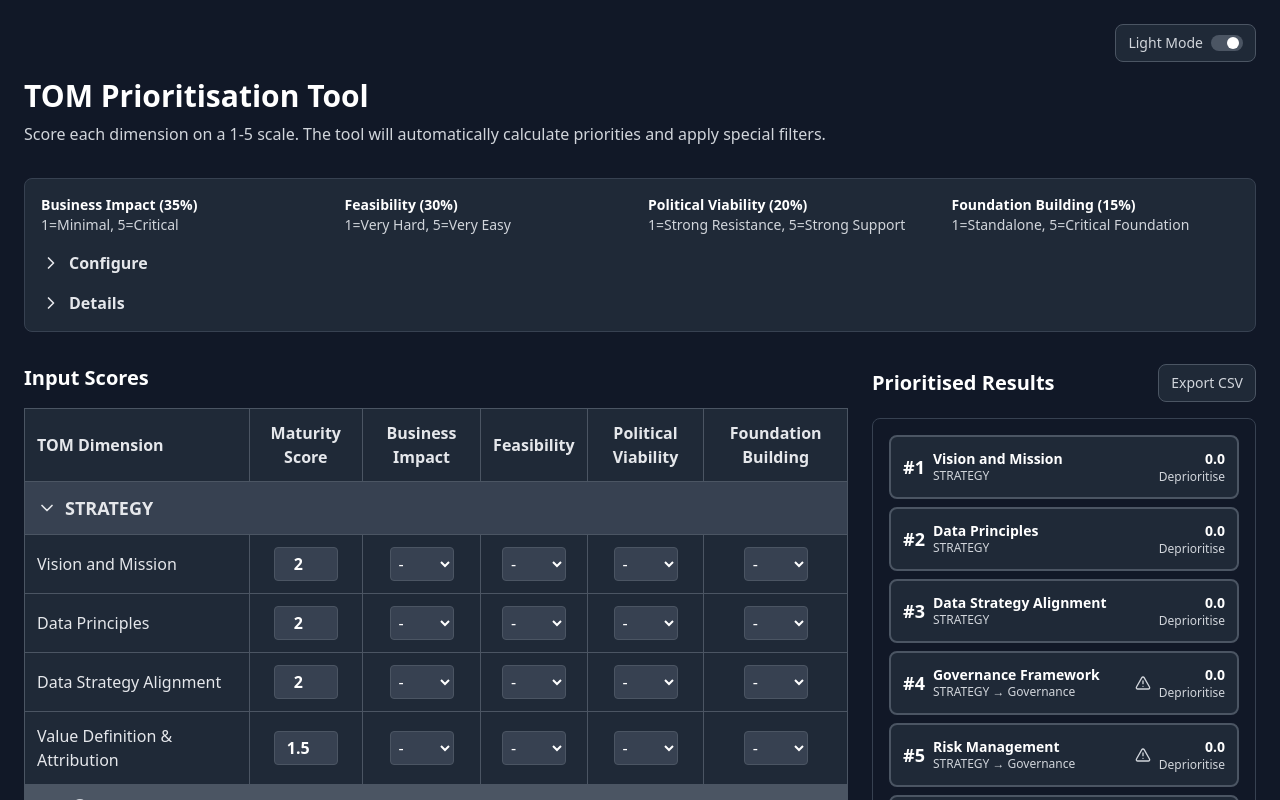
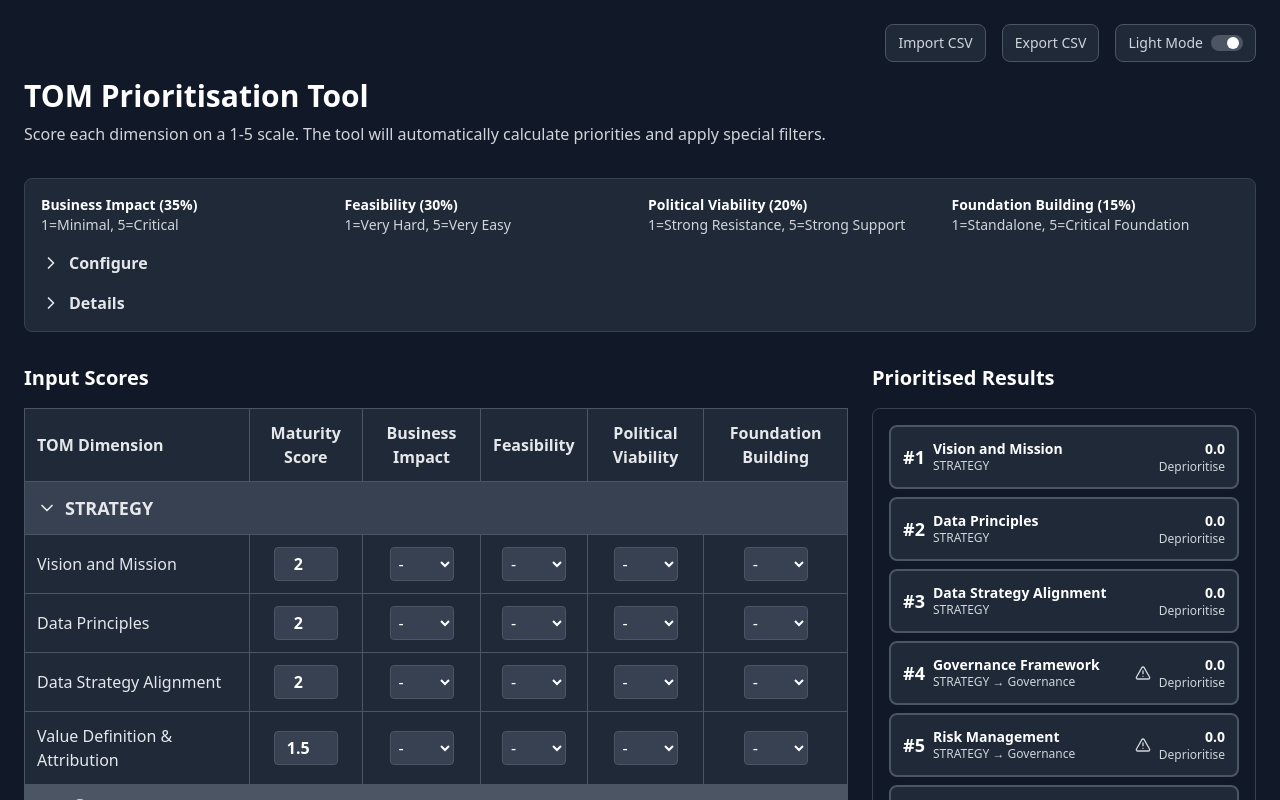
Before and after one commit to nickedell/prioritisation, a React (Vite) app: page / in a window 1280 px wide. Shown: the top 800 px of the page. Built offline with nearby package versions, Linux system fonts and the light colour scheme.

Commit message:
move button, import

```diff
--- a/src/App.tsx
+++ b/src/App.tsx
@@ -32,11 +32,70 @@ const App = () => {
         );
     };
 
+    // MOVED FROM PrioritisationResults.tsx
+    const handleExport = () => {
+        const headers = ['Rank', 'TOM Dimension', 'Category', 'Sub Dimension', 'Maturity Score', 'Business Impact', 'Feasibility', 'Political Viability', 'Foundation Building', 'Base Score', 'Adjusted Score', 'Priority Tier', 'Filters Applied'];
+        const csvData = prioritisedDimensions.map((dim, index) => [
+            index + 1, dim.name, dim.category, dim.subDimension || '', dim.currentScore, dim.businessImpact,
+            dim.feasibility, dim.political, dim.foundation, dim.baseScore.toFixed(2), dim.adjustedScore.toFixed(2),
+            dim.tier, dim.filters.join('; ')
+        ]);
+        const csvContent = [headers, ...csvData].map(row => row.map(field => `"${String(field).replace(/"/g, '""')}"`).join(',')).join('\n');
+        const blob = new Blob([csvContent], { type: 'text/csv;charset=utf-8;' });
+        const link = document.createElement('a');
+        link.href = URL.createObjectURL(blob);
+        link.setAttribute('download', 'tom-prioritisation-results.csv');
+        document.body.appendChild(link);
+        link.click();
+        document.body.removeChild(link);
+    };
+
+    // NEW: Function to handle CSV import
+    const handleImport = (event: React.ChangeEvent<HTMLInputElement>) => {
+        const file = event.target.files?.[0];
+        if (!file) return;
+
+        const reader = new FileReader();
+        reader.onload = (e) => {
+            const text = e.target?.result as string;
+            const rows = text.split('\n').slice(1); // Skip header row
+
+            const newDimensions = [...tomDimensions];
+
+            rows.forEach(row => {
+                // Basic CSV parsing, assumes no commas within quoted fields for simplicity
+                const columns = row.trim().split(',');
+
+                // Use the name from column 1 to find the dimension
+                const name = columns[1]?.replace(/"/g, '').trim();
+                const dimension = newDimensions.find(d => d.name === name);
+
+                if (dimension) {
+                    dimension.currentScore = parseFloat(columns[4]?.replace(/"/g, '')) || 0;
+                    dimension.businessImpact = parseInt(columns[5]?.replace(/"/g, '')) || 0;
+                    dimension.feasibility = parseInt(columns[6]?.replace(/"/g, '')) || 0;
+                    dimension.political = parseInt(columns[7]?.replace(/"/g, '')) || 0;
+                    dimension.foundation = parseInt(columns[8]?.replace(/"/g, '')) || 0;
+                }
+            });
+
+            setTomDimensions(newDimensions);
+        };
+        reader.readAsText(file);
+
+        // Reset file input to allow re-uploading the same file
+        event.target.value = '';
+    };
+
     return (
         <div className={darkMode ? 'bg-gray-900' : 'bg-gray-50'}>
             <div className={`max-w-7xl mx-auto p-6 min-h-screen ${darkMode ? 'text-gray-100' : 'text-gray-900'}`}>
-        <Header darkMode={darkMode} setDarkMode={setDarkMode} />
-
+                <Header
+                    darkMode={darkMode}
+                    setDarkMode={setDarkMode}
+                    onExportClick={handleExport}
+                    onImportFileSelect={handleImport}
+                />
                 <div className="mb-8">
                     <Configuration
                         weights={weights}
@@ -44,9 +103,7 @@ const App = () => {
                         darkMode={darkMode}
                     />
                 </div>
-
                 <div className="flex flex-col lg:flex-row gap-6">
-          {/* Left side - Input Scores */}
                     <div className="flex-1">
                         <h2 className={`text-xl font-semibold mb-4 ${darkMode ? 'text-white' : 'text-gray-900'}`}>Input Scores</h2>
                         <DimensionTable
@@ -55,8 +112,6 @@ const App = () => {
                             darkMode={darkMode}
                         />
                     </div>
-
-          {/* Right sidebar - Prioritised Results */}
                     <div className="w-full lg:w-96 flex-shrink-0">
                         <div className="sticky top-6">
                             <PrioritisationResults
--- a/src/components/Header.tsx
+++ b/src/components/Header.tsx
@@ -1,32 +1,54 @@
-import React from 'react';
+import React, { useRef } from 'react';
 
 interface HeaderProps {
     darkMode: boolean;
     setDarkMode: (value: boolean) => void;
+    onExportClick: () => void;
+    onImportFileSelect: (event: React.ChangeEvent<HTMLInputElement>) => void;
 }
 
-const Header: React.FC<HeaderProps> = ({ darkMode, setDarkMode }) => {
+const Header: React.FC<HeaderProps> = ({ darkMode, setDarkMode, onExportClick, onImportFileSelect }) => {
+    const fileInputRef = useRef<HTMLInputElement>(null);
+
+    const handleImportClick = () => {
+        fileInputRef.current?.click();
+    };
+
     return (
         <>
-            <div className="flex justify-end mb-4">
+            <div className="flex justify-end items-center mb-4 space-x-4">
+                {/* NEW: Import and Export buttons */}
+                <div>
+                    <input
+                        type="file"
+                        ref={fileInputRef}
+                        onChange={onImportFileSelect}
+                        className="hidden"
+                        accept=".csv"
+                    />
+                    <button
+                        onClick={handleImportClick}
+                        className={`px-3 py-2 rounded-lg text-sm font-medium transition-colors ${darkMode ? 'bg-gray-800 text-gray-300 hover:bg-gray-700 border border-gray-600' : 'bg-white text-gray-700 hover:bg-gray-100 border border-gray-300'}`}
+                    >
+                        Import CSV
+                    </button>
+                </div>
                 <button
-                onClick={() => setDarkMode(!darkMode)}
-                className={`flex items-center space-x-2 px-3 py-2 rounded-lg transition-colors ${
-                    darkMode
-                    ? 'bg-gray-800 text-gray-300 hover:bg-gray-700 hover:text-white border border-gray-600'
-                    : 'bg-white text-gray-700 hover:bg-gray-100 border border-gray-300'
-                }`}
+                    onClick={onExportClick}
+                    className={`px-3 py-2 rounded-lg text-sm font-medium transition-colors ${darkMode ? 'bg-gray-800 text-gray-300 hover:bg-gray-700 border border-gray-600' : 'bg-white text-gray-700 hover:bg-gray-100 border border-gray-300'}`}
                 >
-                <span className="text-sm font-medium">{darkMode ? 'Light Mode' : 'Dark Mode'}</span>
-                <div className={`w-8 h-4 rounded-full relative transition-colors ${
-                    darkMode ? 'bg-gray-600' : 'bg-gray-300'
-                }`}>
-                    <div className={`w-3 h-3 rounded-full absolute top-0.5 transition-transform ${
-                    darkMode
-                        ? 'bg-white translate-x-4'
-                        : 'bg-gray-600 translate-x-0.5'
-                    }`} />
-                </div>
+                    Export CSV
+                </button>
+
+                {/* Dark/Light Mode Toggle */}
+                <button
+                    onClick={() => setDarkMode(!darkMode)}
+                    className={`flex items-center space-x-2 px-3 py-2 rounded-lg transition-colors ${darkMode ? 'bg-gray-800 text-gray-300 hover:bg-gray-700 border border-gray-600' : 'bg-white text-gray-700 hover:bg-gray-100 border border-gray-300'}`}
+                >
+                    <span className="text-sm font-medium">{darkMode ? 'Light Mode' : 'Dark Mode'}</span>
+                    <div className={`w-8 h-4 rounded-full relative transition-colors ${darkMode ? 'bg-gray-600' : 'bg-gray-300'}`}>
+                        <div className={`w-3 h-3 rounded-full absolute top-0.5 transition-transform ${darkMode ? 'bg-white translate-x-4' : 'bg-gray-600 translate-x-0.5'}`} />
+                    </div>
                 </button>
             </div>
             <div className="mb-8">
--- a/src/components/PrioritisationResults.tsx
+++ b/src/components/PrioritisationResults.tsx
@@ -8,23 +8,7 @@ interface PrioritisationResultsProps {
 }
 
 const PrioritisationResults: React.FC<PrioritisationResultsProps> = ({ prioritisedDimensions, darkMode }) => {
-
-    const exportToCSV = () => {
-        const headers = ['Rank', 'TOM Dimension', 'Category', 'Sub Dimension', 'Maturity Score', 'Business Impact', 'Feasibility', 'Political Viability', 'Foundation Building', 'Base Score', 'Adjusted Score', 'Priority Tier', 'Filters Applied'];
-        const csvData = prioritisedDimensions.map((dim, index) => [
-            index + 1, dim.name, dim.category, dim.subDimension || '', dim.currentScore, dim.businessImpact,
-            dim.feasibility, dim.political, dim.foundation, dim.baseScore.toFixed(2), dim.adjustedScore.toFixed(2),
-            dim.tier, dim.filters.join('; ')
-        ]);
-        const csvContent = [headers, ...csvData].map(row => row.map(field => `"${String(field).replace(/"/g, '""')}"`).join(',')).join('\n');
-        const blob = new Blob([csvContent], { type: 'text/csv;charset=utf-8;' });
-        const link = document.createElement('a');
-        link.href = URL.createObjectURL(blob);
-        link.setAttribute('download', 'tom-prioritisation-results.csv');
-        document.body.appendChild(link);
-        link.click();
-        document.body.removeChild(link);
-    };
+    // NOTE: The exportToCSV function has been moved to App.tsx
 
     const getTierColor = (tier: string) => {
         if (darkMode) {
@@ -60,9 +44,7 @@ const PrioritisationResults: React.FC<PrioritisationResultsProps> = ({ prioritis
         <>
             <div className="flex items-center justify-between mb-4">
                 <h2 className={`text-xl font-semibold ${darkMode ? 'text-white' : 'text-gray-900'}`}>Prioritised Results</h2>
-                <button onClick={exportToCSV} className={`flex items-center space-x-2 px-3 py-2 rounded-lg transition-colors ${darkMode ? 'bg-gray-800 text-gray-300 hover:bg-gray-700 hover:text-white border border-gray-600' : 'bg-white text-gray-700 hover:bg-gray-100 border border-gray-300'}`}>
-                    <span className="text-sm font-medium">Export CSV</span>
-                </button>
+                {/* The Export button has been moved to the Header component */}
             </div>
             <div className={`max-h-[calc(100vh-12rem)] overflow-y-auto space-y-2 rounded-lg p-4 border ${darkMode ? 'border-gray-700' : 'border-gray-300'}`}>
                 {prioritisedDimensions.map((dim, index) => (
```
Lines whose indentation alone changed are shown as unchanged.
